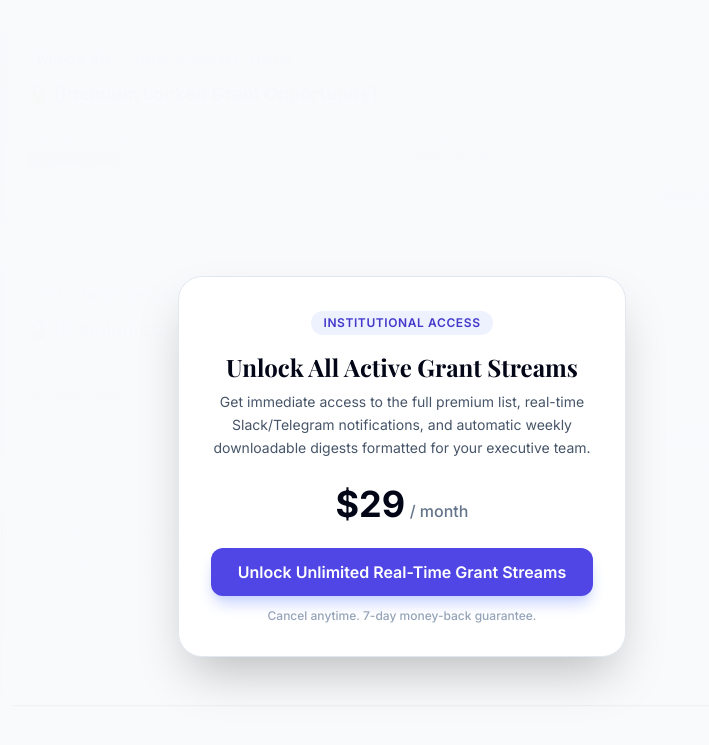
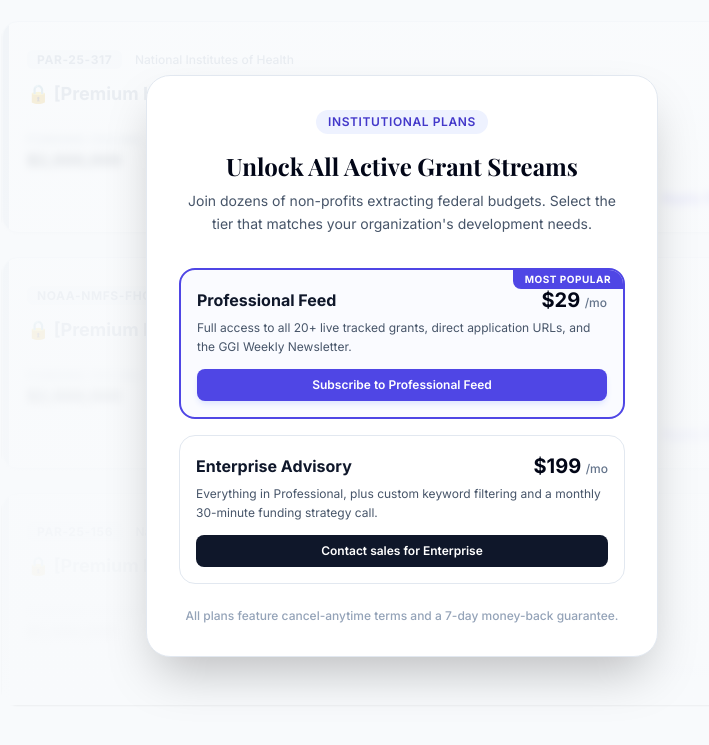
Before and after one commit to dalevirtualcoo-web/grant-feed, a plain HTML site: page data/index.html in a window 1280 px wide. Shown: the part 4600-5345 px from the top of the page, without its empty margins (30-739 px from the left). Drawn offline with nearby package versions, Linux system fonts and the light colour scheme; a web font is replaced by a local one.

Commit message:
Automated daily grant intelligence update: 2026-06-29

```diff
--- a/data/index.html
+++ b/data/index.html
@@ -664,21 +664,53 @@
                     </div>
 
                     <!-- Beautiful Paywall Overlay -->
-                    <div class="absolute inset-0 flex items-end justify-center bg-gradient-to-t from-slate-50 via-slate-50/95 to-transparent pb-12">
-                        <div id="pricing" class="w-full max-w-md bg-white border border-slate-200 rounded-3xl p-8 shadow-2xl text-center relative z-10 glass-card">
-                            <span class="px-3 py-1 text-xs font-semibold text-indigo-700 bg-indigo-50 rounded-full inline-block mb-4 tracking-wider uppercase">Institutional Access</span>
+                    <div class="absolute inset-0 flex items-end justify-center bg-gradient-to-t from-slate-50 via-slate-50/98 to-transparent pb-12">
+                        <div id="pricing" class="w-full max-w-lg bg-white border border-slate-200 rounded-3xl p-8 shadow-2xl text-center relative z-10 glass-card mx-auto">
+                            <span class="px-3 py-1 text-xs font-semibold text-indigo-700 bg-indigo-50 rounded-full inline-block mb-4 tracking-wider uppercase">Institutional Plans</span>
                             <h3 class="text-2xl font-bold text-slate-950 font-serif mb-2">Unlock All Active Grant Streams</h3>
-                            <p class="text-sm text-slate-600 mb-6 leading-relaxed">
-                                Get immediate access to the full premium list, real-time Slack/Telegram notifications, and automatic weekly downloadable digests formatted for your executive team.
+                            <p class="text-sm text-slate-600 mb-8 leading-relaxed max-w-md mx-auto">
+                                Join dozens of non-profits extracting federal budgets. Select the tier that matches your organization's development needs.
                             </p>
-                            <div class="mb-6">
-                                <span class="text-4xl font-extrabold text-slate-950">$29</span>
-                                <span class="text-slate-500 font-medium"> / month</span>
+
+                            <!-- Tier Cards Stack -->
+                            <div class="space-y-4 mb-6 text-left">
+                                <!-- Professional Tier -->
+                                <div class="p-4 border-2 border-indigo-600 bg-indigo-50/30 rounded-2xl relative overflow-hidden">
+                                    <div class="absolute top-0 right-0 bg-indigo-600 text-white text-[10px] font-bold px-3 py-0.5 rounded-bl-lg uppercase tracking-wider">Most Popular</div>
+                                    <div class="flex justify-between items-center mb-1">
+                                        <span class="font-bold text-slate-900 text-base">Professional Feed</span>
+                                        <div class="text-right">
+                                            <span class="font-extrabold text-slate-950 text-xl">$29</span>
+                                            <span class="text-slate-500 text-xs font-medium">/mo</span>
+                                        </div>
+                                    </div>
+                                    <p class="text-xs text-slate-600 leading-relaxed mb-3">
+                                        Full access to all 20+ live tracked grants, direct application URLs, and the GGI Weekly Newsletter.
+                                    </p>
+                                    <a href="https://buy.stripe.com/test_bJe6oG0Iq3wUaYb8AGe7m00" class="w-full py-2 px-4 bg-indigo-600 hover:bg-indigo-700 text-white text-xs font-semibold rounded-lg block text-center transition duration-150 shadow-md shadow-indigo-100">
+                                        Subscribe to Professional Feed
+                                    </a>
+                                </div>
+
+                                <!-- Enterprise Tier -->
+                                <div class="p-4 border border-slate-200 hover:border-slate-300 bg-white rounded-2xl transition">
+                                    <div class="flex justify-between items-center mb-1">
+                                        <span class="font-bold text-slate-900 text-base">Enterprise Advisory</span>
+                                        <div class="text-right">
+                                            <span class="font-extrabold text-slate-950 text-xl">$199</span>
+                                            <span class="text-slate-500 text-xs font-medium">/mo</span>
+                                        </div>
+                                    </div>
+                                    <p class="text-xs text-slate-600 leading-relaxed mb-3">
+                                        Everything in Professional, plus custom keyword filtering and a monthly 30-minute funding strategy call.
+                                    </p>
+                                    <a href="mailto:grants@gilesindustries.com?subject=Inquiry: Enterprise Advisory Plan" class="w-full py-2 px-4 bg-slate-900 hover:bg-slate-950 text-white text-xs font-semibold rounded-lg block text-center transition duration-150">
+                                        Contact sales for Enterprise
+                                    </a>
+                                </div>
                             </div>
-                            <a href="https://buy.stripe.com/test_bJe6oG0Iq3wUaYb8AGe7m00" class="w-full py-3 px-4 bg-indigo-600 hover:bg-indigo-700 text-white font-semibold rounded-xl block transition duration-200 shadow-lg shadow-indigo-200 hover:shadow-xl">
-                                Unlock Unlimited Real-Time Grant Streams
-                            </a>
-                            <p class="text-xs text-slate-400 mt-3 font-medium">Cancel anytime. 7-day money-back guarantee.</p>
+
+                            <p class="text-xs text-slate-400 font-medium">All plans feature cancel-anytime terms and a 7-day money-back guarantee.</p>
                         </div>
                     </div>
 
```
